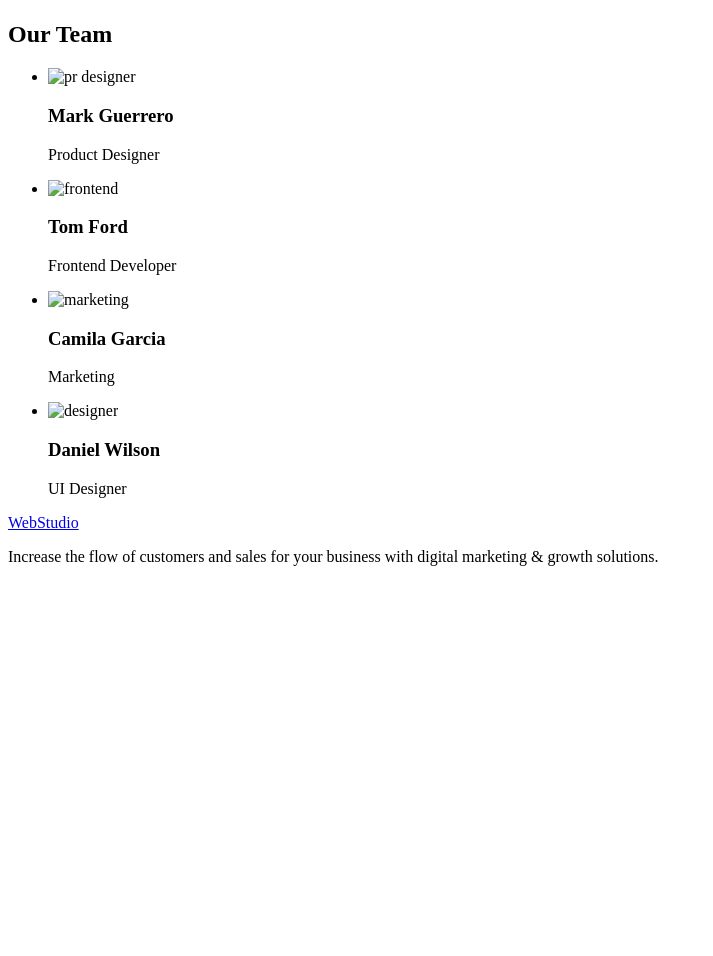
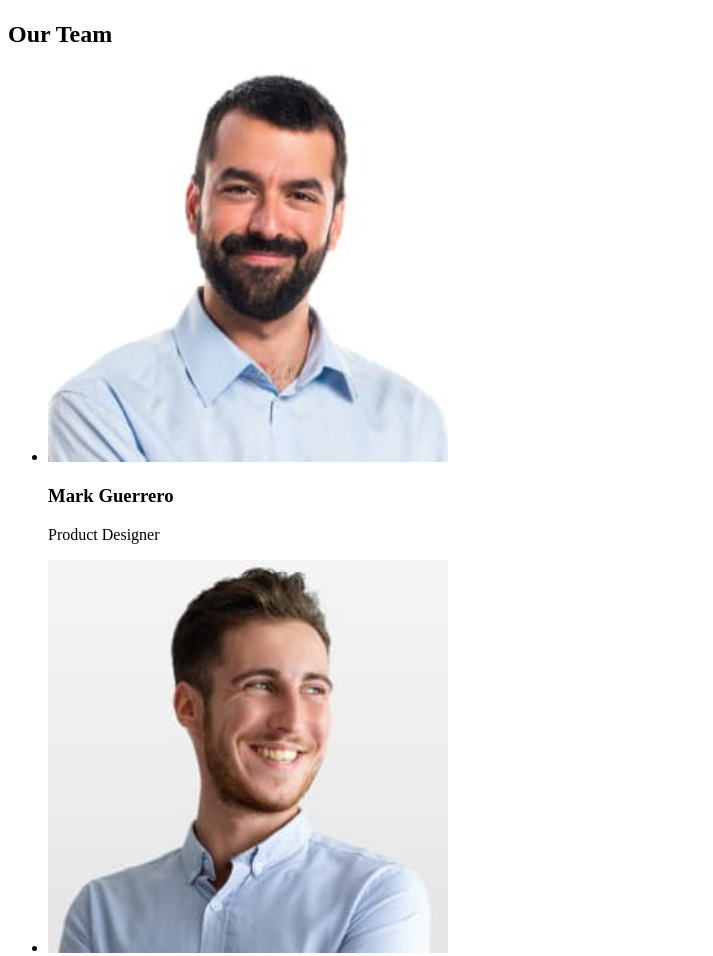
Before and after one commit to Vorzelskiy/goit-markup-hw-01, a plain HTML site: page index.html in a window 1280 px wide. Shown: the part 1623-2579 px from the top of the page, without its empty margins (0-713 px from the left). Before the commit the page ends 2205 px from the top, so only its background shows below. Drawn offline with Linux system fonts and the light colour scheme.

Commit message:
Update index.html

```diff
--- a/index.html
+++ b/index.html
@@ -72,22 +72,22 @@
         <h2>Our Team</h2>
         <ul>
           <li>
-            <img src="./images/mark.jpg" alt="pr designer" width="400" />
+            <img src="./images/photos/mark.jpg" alt="pr designer" width="400" />
             <h3>Mark Guerrero</h3>
             <p>Product Designer</p>
           </li>
           <li>
-            <img src="./images/tom.jpg" alt="frontend" width="400" />
+            <img src="./images/photos/tom.jpg" alt="frontend" width="400" />
             <h3>Tom Ford</h3>
             <p>Frontend Developer</p>
           </li>
           <li>
-            <img src="./images/camila.jpg" alt="marketing" width="400" />
+            <img src="./images/photos/camila.jpg" alt="marketing" width="400" />
             <h3>Camila Garcia</h3>
             <p>Marketing</p>
           </li>
           <li>
-            <img src="./images/daniel.jpg" alt="designer" width="400" />
+            <img src="./images/photos/daniel.jpg" alt="designer" width="400" />
             <h3>Daniel Wilson</h3>
             <p>UI Designer</p>
           </li>
```
